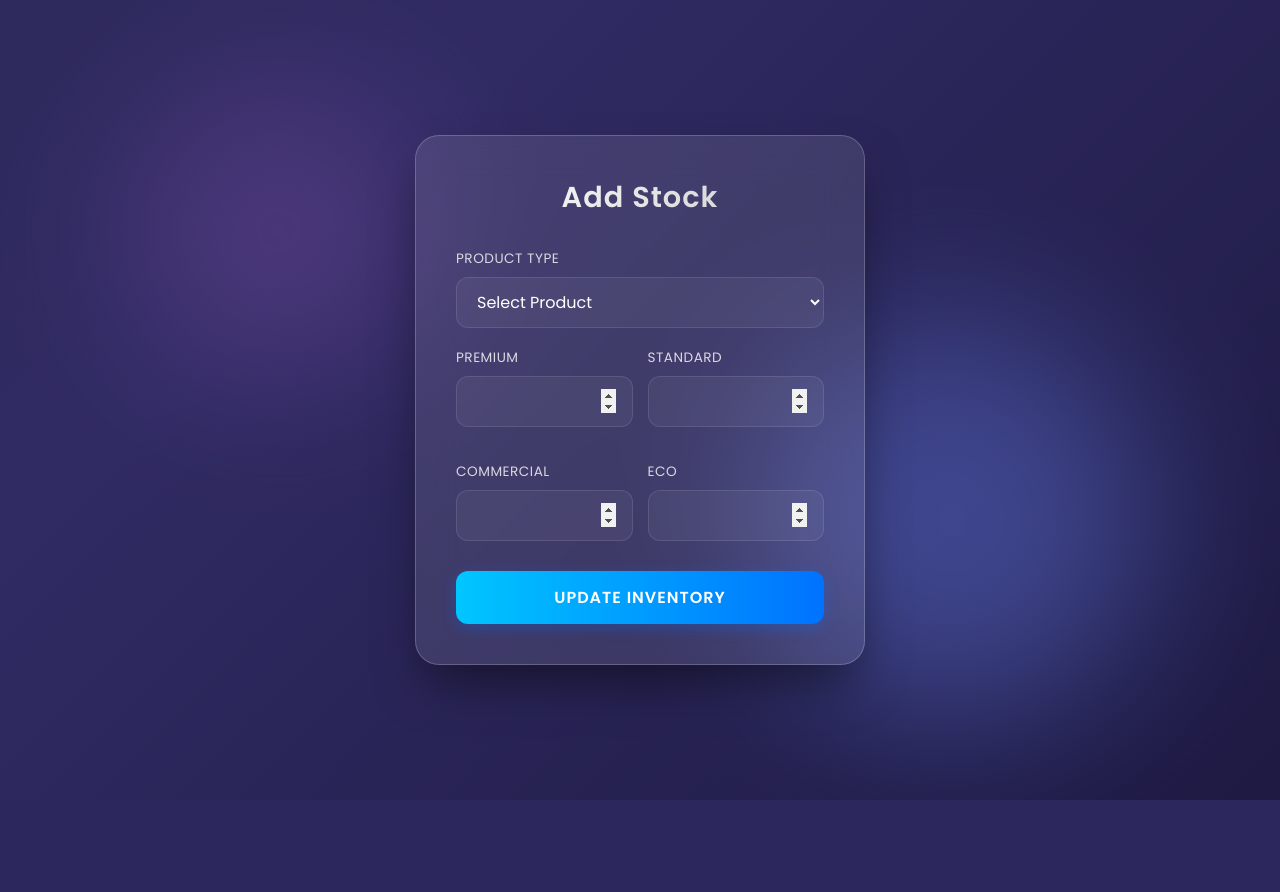
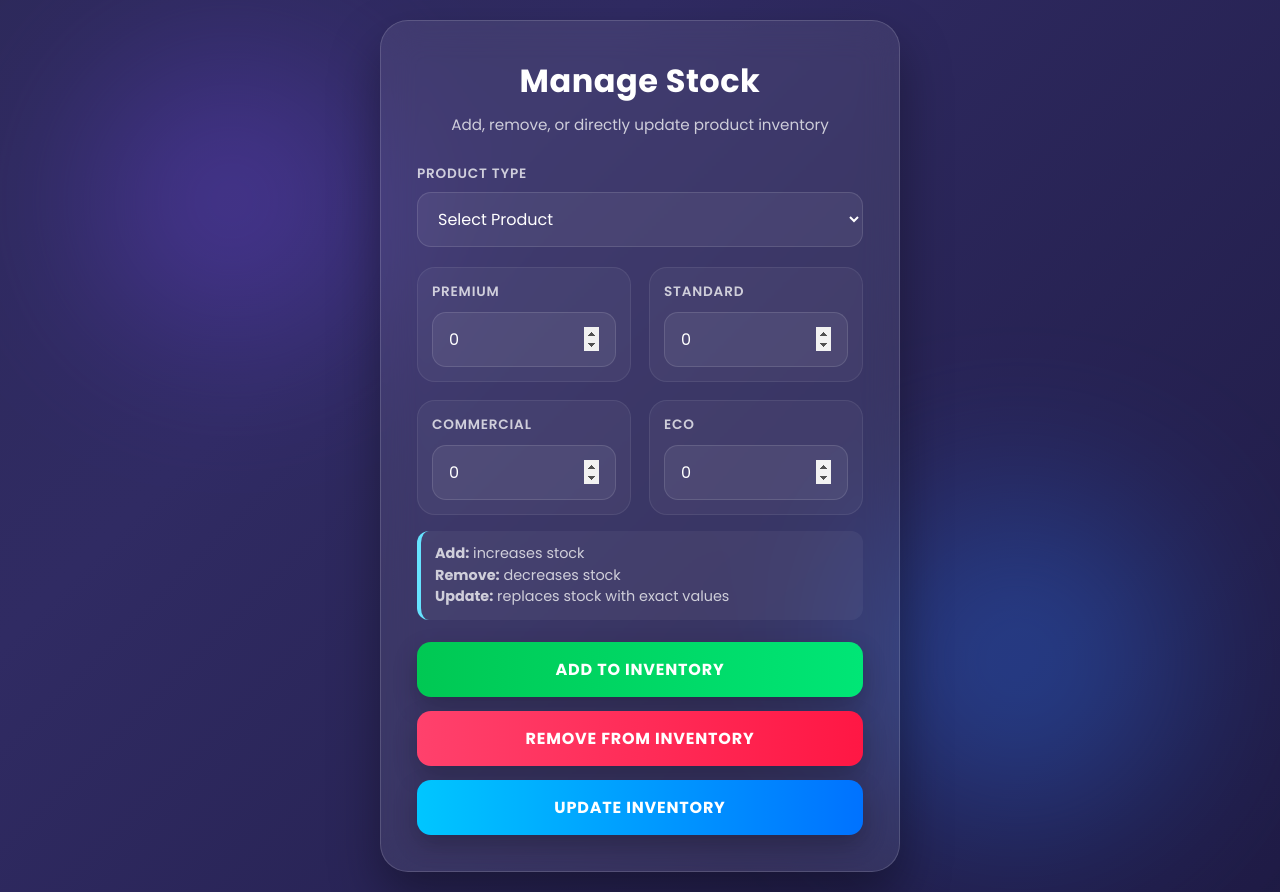
Before and after one commit to NamanAshani/Factory-Inventory-Managment-System, a Django app: page /stock/add_stock/ in a window 1280 px wide. Before the commit the page ends 800 px from the top, so only its background shows below. Run offline with Django 4.2, Linux system fonts and the light colour scheme; the visitor is signed in with stand-in values (Sample User, id 1); data that the repository does not hold is empty.

Commit message:
[fix]Stock and logistics

```diff
--- a/FactoryInventoryManagmentSystem/stock/views.py
+++ b/FactoryInventoryManagmentSystem/stock/views.py
@@ -1,3 +1,5 @@
+from django.contrib import messages
+
 from django.shortcuts import render,redirect
 from .models import Stock,Product
 from .forms import ProductForm
@@ -106,23 +108,51 @@ def add_product(request):
 @login_required(login_url="login")
 def add_stock(request):
     products = Product.objects.all()
+
     if request.method == "POST":
-        pro_id = request.POST.get('product')
+        pro_id = request.POST.get("product")
+        action = request.POST.get("action")
 
         if not pro_id:
-            return redirect('add_stock')
+            messages.error(request, "Please select a product.")
+            return redirect("add_stock")
+
+        if action not in ["add", "remove", "update"]:
+            messages.error(request, "Invalid action selected.")
+            return redirect("add_stock")
 
         stock, created = Stock.objects.get_or_create(product_id=pro_id)
 
-        stock.pre_quantity = int(request.POST.get('pre_quantity') or 0)
-        stock.std_quantity = int(request.POST.get('std_quantity') or 0)
-        stock.com_quantity = int(request.POST.get('com_quantity') or 0)
-        stock.eco_quantity = int(request.POST.get('eco_quantity') or 0)
+        pre_qty = int(request.POST.get("pre_quantity") or 0)
+        std_qty = int(request.POST.get("std_quantity") or 0)
+        com_qty = int(request.POST.get("com_quantity") or 0)
+        eco_qty = int(request.POST.get("eco_quantity") or 0)
+
+        if action == "add":
+            stock.pre_quantity += pre_qty
+            stock.std_quantity += std_qty
+            stock.com_quantity += com_qty
+            stock.eco_quantity += eco_qty
+            messages.success(request, "Stock added successfully.")
+
+        elif action == "remove":
+            stock.pre_quantity = max(0, stock.pre_quantity - pre_qty)
+            stock.std_quantity = max(0, stock.std_quantity - std_qty)
+            stock.com_quantity = max(0, stock.com_quantity - com_qty)
+            stock.eco_quantity = max(0, stock.eco_quantity - eco_qty)
+            messages.success(request, "Stock removed successfully.")
+
+        elif action == "update":
+            stock.pre_quantity = pre_qty
+            stock.std_quantity = std_qty
+            stock.com_quantity = com_qty
+            stock.eco_quantity = eco_qty
+            messages.success(request, "Stock updated successfully.")
 
         stock.save()
+        return redirect("add_stock")
 
-        return redirect('index')
-
+    return render(request, "Stock/add_stock.html", {"products": products})
 
 
     return render(request, 'Stock/add_stock.html', {'products': products})
--- a/FactoryInventoryManagmentSystem/templates/Stock/add_stock.html
+++ b/FactoryInventoryManagmentSystem/templates/Stock/add_stock.html
@@ -3,16 +3,25 @@
 <head>
     <meta charset="UTF-8">
     <meta name="viewport" content="width=device-width, initial-scale=1.0">
-    <title>Add Stock - Inventory Management</title>
-    <!-- Importing Poppins font -->
-    <link href="https://fonts.googleapis.com/css2?family=Poppins:wght@300;400;600&display=swap" rel="stylesheet">
+    <title>Manage Stock - Inventory Management</title>
+    <link href="https://fonts.googleapis.com/css2?family=Poppins:wght@300;400;500;600;700&display=swap" rel="stylesheet">
+
     <style>
         :root {
-            --primary-gradient: linear-gradient(135deg, #667eea 0%, #764ba2 100%);
-            --glass-bg: rgba(255, 255, 255, 0.1);
-            --glass-border: rgba(255, 255, 255, 0.2);
-            --accent-color: #00f2fe;
+            --glass-bg: rgba(255, 255, 255, 0.08);
+            --glass-border: rgba(255, 255, 255, 0.15);
             --text-color: #ffffff;
+            --muted-text: rgba(255, 255, 255, 0.75);
+
+            --input-bg: rgba(255, 255, 255, 0.06);
+            --input-border: rgba(255, 255, 255, 0.12);
+            --input-focus: #66e3ff;
+
+            --add-gradient: linear-gradient(90deg, #00c853, #00e676);
+            --remove-gradient: linear-gradient(90deg, #ff416c, #ff1744);
+            --update-gradient: linear-gradient(90deg, #00c6ff, #0072ff);
+
+            --shadow-dark: rgba(0, 0, 0, 0.35);
         }
 
         * {
@@ -27,13 +36,12 @@
             display: flex;
             justify-content: center;
             align-items: center;
-            background: #0f0c29;
-            /* Animated background gradient */
+            padding: 20px;
             background: linear-gradient(-45deg, #0f0c29, #302b63, #24243e, #1f1c2c);
             background-size: 400% 400%;
             animation: gradientBG 15s ease infinite;
-            padding: 20px;
             overflow-x: hidden;
+            position: relative;
         }
 
         @keyframes gradientBG {
@@ -42,52 +50,58 @@
             100% { background-position: 0% 50%; }
         }
 
-        /* Decorative Background Elements */
         .bg-circle {
             position: absolute;
             border-radius: 50%;
-            filter: blur(80px);
-            z-index: -1;
-            opacity: 0.4;
+            filter: blur(90px);
+            z-index: 0;
+            opacity: 0.35;
         }
+
         .circle-1 {
-            width: 300px;
-            height: 300px;
-            background: #764ba2;
-            top: 10%;
-            left: 10%;
+            width: 260px;
+            height: 260px;
+            background: #7c4dff;
+            top: 8%;
+            left: 8%;
         }
+
         .circle-2 {
-            width: 400px;
-            height: 400px;
-            background: #667eea;
-            bottom: 10%;
-            right: 10%;
+            width: 320px;
+            height: 320px;
+            background: #2979ff;
+            bottom: 8%;
+            right: 8%;
         }
 
         .container {
+            position: relative;
+            z-index: 1;
+            width: 100%;
+            max-width: 520px;
+            padding: 36px;
+            border-radius: 28px;
             background: var(--glass-bg);
-            backdrop-filter: blur(20px);
-            -webkit-backdrop-filter: blur(20px);
-            padding: 40px;
-            border-radius: 24px;
-            width: 100%;
-            max-width: 450px;
             border: 1px solid var(--glass-border);
-            box-shadow: 0 25px 50px -12px rgba(0, 0, 0, 0.5);
+            backdrop-filter: blur(18px);
+            -webkit-backdrop-filter: blur(18px);
+            box-shadow: 0 24px 50px var(--shadow-dark);
             color: var(--text-color);
-            transition: transform 0.3s ease;
         }
 
         h2 {
             text-align: center;
-            margin-bottom: 30px;
-            font-weight: 600;
-            font-size: 1.8rem;
-            letter-spacing: 1px;
-            background: linear-gradient(to right, #fff, #ccc);
-            -webkit-background-clip: text;
-            -webkit-text-fill-color: transparent;
+            margin-bottom: 8px;
+            font-size: 2rem;
+            font-weight: 700;
+            letter-spacing: 0.5px;
+        }
+
+        .subtitle {
+            text-align: center;
+            color: var(--muted-text);
+            font-size: 0.95rem;
+            margin-bottom: 28px;
         }
 
         .form-group {
@@ -98,109 +112,125 @@
             display: block;
             margin-bottom: 8px;
             font-size: 0.85rem;
-            font-weight: 400;
-            color: rgba(255, 255, 255, 0.8);
+            font-weight: 600;
+            color: var(--muted-text);
             text-transform: uppercase;
-            letter-spacing: 0.5px;
+            letter-spacing: 0.8px;
         }
 
-        .input-wrapper {
-            position: relative;
-        }
-
-        input, select {
+        select,
+        input[type="number"] {
             width: 100%;
-            padding: 12px 16px;
-            background: rgba(255, 255, 255, 0.05);
-            border: 1px solid rgba(255, 255, 255, 0.1);
-            border-radius: 12px;
+            padding: 14px 16px;
+            border-radius: 14px;
+            border: 1px solid var(--input-border);
+            background: var(--input-bg);
+            color: white;
+            font-size: 1rem;
             outline: none;
-            font-size: 1rem;
-            color: white;
             transition: all 0.3s ease;
         }
 
         select option {
-            background: #302b63;
+            background: #2f2858;
             color: white;
         }
 
-        input:focus, select:focus {
-            background: rgba(255, 255, 255, 0.1);
-            border-color: var(--accent-color);
-            box-shadow: 0 0 15px rgba(0, 242, 254, 0.2);
+        select:focus,
+        input[type="number"]:focus {
+            border-color: var(--input-focus);
+            box-shadow: 0 0 0 4px rgba(102, 227, 255, 0.12);
+            background: rgba(255, 255, 255, 0.10);
         }
 
-        /* Styling number inputs */
         input[type="number"]::-webkit-inner-spin-button,
         input[type="number"]::-webkit-outer-spin-button {
             opacity: 1;
-            cursor: pointer;
         }
 
         .grid-inputs {
             display: grid;
             grid-template-columns: 1fr 1fr;
-            gap: 15px;
+            gap: 18px;
+            margin-bottom: 8px;
         }
 
-        button {
+        .input-card {
+            background: rgba(255, 255, 255, 0.04);
+            border: 1px solid rgba(255, 255, 255, 0.08);
+            padding: 14px;
+            border-radius: 18px;
+        }
+
+        .input-card label {
+            margin-bottom: 10px;
+        }
+
+        .action-info {
+            margin: 16px 0 12px;
+            padding: 12px 14px;
+            border-left: 4px solid #66e3ff;
+            background: rgba(255, 255, 255, 0.05);
+            border-radius: 12px;
+            color: var(--muted-text);
+            font-size: 0.9rem;
+            line-height: 1.5;
+        }
+
+        .button-group {
+            display: flex;
+            flex-direction: column;
+            gap: 14px;
+            margin-top: 22px;
+        }
+
+        .btn {
             width: 100%;
-            padding: 14px;
-            margin-top: 10px;
+            padding: 15px 18px;
             border: none;
-            border-radius: 12px;
-            background: linear-gradient(90deg, #00c6ff, #0072ff);
+            border-radius: 14px;
             color: white;
             font-size: 1rem;
-            font-weight: 600;
+            font-weight: 700;
+            letter-spacing: 0.8px;
+            cursor: pointer;
+            transition: all 0.25s ease;
             text-transform: uppercase;
-            letter-spacing: 1px;
-            cursor: pointer;
-            transition: all 0.4s cubic-bezier(0.175, 0.885, 0.32, 1.275);
-            box-shadow: 0 4px 15px rgba(0, 114, 255, 0.3);
+            box-shadow: 0 10px 25px rgba(0, 0, 0, 0.22);
         }
 
-        button:hover {
-            transform: translateY(-3px);
-            box-shadow: 0 8px 25px rgba(0, 114, 255, 0.5);
-            filter: brightness(1.1);
+        .btn:hover {
+            transform: translateY(-2px);
+            filter: brightness(1.06);
         }
 
-        button:active {
+        .btn:active {
             transform: translateY(0);
         }
 
-        /* Toast notification styling (simulation) */
-        #message-box {
-            display: none;
-            position: fixed;
-            top: 20px;
-            right: 20px;
-            padding: 15px 25px;
-            background: #2ecc71;
-            color: white;
-            border-radius: 8px;
-            box-shadow: 0 4px 12px rgba(0,0,0,0.2);
-            z-index: 1000;
-            animation: slideIn 0.5s ease;
+        .btn-add {
+            background: var(--add-gradient);
         }
 
-        @keyframes slideIn {
-            from { transform: translateX(100%); opacity: 0; }
-            to { transform: translateX(0); opacity: 1; }
+        .btn-remove {
+            background: var(--remove-gradient);
         }
 
-        /* Responsive adjustments */
-        @media (max-width: 480px) {
+        .btn-update {
+            background: var(--update-gradient);
+        }
+
+        @media (max-width: 520px) {
             .container {
-                padding: 25px;
+                padding: 24px;
             }
+
             .grid-inputs {
                 grid-template-columns: 1fr;
             }
+
             h2 {
-                font-size: 1.5rem;
+                font-size: 1.7rem;
             }
         }
     </style>
@@ -210,68 +240,65 @@
     <div class="bg-circle circle-1"></div>
     <div class="bg-circle circle-2"></div>
 
-    <div id="message-box">Stock updated successfully!</div>
-
     <div class="container">
-        <h2>Add Stock</h2>
+        <h2>Manage Stock</h2>
+        <p class="subtitle">Add, remove, or directly update product inventory</p>
 
         <form method="POST">
             {% csrf_token %}
+
             <div class="form-group">
                 <label for="product">Product Type</label>
-                <select name="product">
-            <option value="">Select Product</option>
-            {% for product in products %}
-                    <option value="{{ product.pro_id }}" name="product">{{ product.pro_name }}</option>
-            {% endfor %}
-
-            </select>
+                <select name="product" id="product" required>
+                    <option value="">Select Product</option>
+                    {% for product in products %}
+                        <option value="{{ product.pro_id }}">{{ product.pro_name }}</option>
+                    {% endfor %}
+                </select>
             </div>
 
             <div class="grid-inputs">
-                <div class="form-group">
-                    <label>Premium</label>
-                    <input type="number" name="pre_quantity" >
+                <div class="input-card">
+                    <label for="pre_quantity">Premium</label>
+                    <input type="number" id="pre_quantity" name="pre_quantity" min="0" value="0">
                 </div>
 
-                <div class="form-group">
-                    <label>Standard</label>
-                    <input type="number" name="std_quantity">
+                <div class="input-card">
+                    <label for="std_quantity">Standard</label>
+                    <input type="number" id="std_quantity" name="std_quantity" min="0" value="0">
                 </div>
 
-                <div class="form-group">
-                    <label>Commercial</label>
-                    <input type="number" name="com_quantity">
+                <div class="input-card">
+                    <label for="com_quantity">Commercial</label>
+                    <input type="number" id="com_quantity" name="com_quantity" min="0" value="0">
                 </div>
 
-                <div class="form-group">
-                    <label>Eco</label>
-                    <input type="number" name="eco_quantity">
+                <div class="input-card">
+                    <label for="eco_quantity">Eco</label>
+                    <input type="number" id="eco_quantity" name="eco_quantity" min="0" value="0">
                 </div>
-
-
             </div>
 
-            <button type="submit">Update Inventory</button>
+            <div class="action-info">
+                <strong>Add:</strong> increases stock<br>
+                <strong>Remove:</strong> decreases stock<br>
+                <strong>Update:</strong> replaces stock with exact values
+            </div>
+
+            <div class="button-group">
+                <button type="submit" name="action" value="add" class="btn btn-add">
+                    Add to Inventory
+                </button>
+
+                <button type="submit" name="action" value="remove" class="btn btn-remove">
+                    Remove from Inventory
+                </button>
+
+                <button type="submit" name="action" value="update" class="btn btn-update">
+                    Update Inventory
+                </button>
+            </div>
         </form>
     </div>
-
-    {% comment %} <script>
-        document.getElementById('stockForm').addEventListener('submit', function(e) {
-            e.preventDefault();
-
-            // Show success message
-            const msg = document.getElementById('message-box');
-            msg.style.display = 'block';
-
-            // Hide after 3 seconds
-            setTimeout(() => {
-                msg.style.display = 'none';
-            }, 3000);
-
-            // You would typically handle form data here
-            console.log("Form Submitted Successfully");
-        });
-    </script> {% endcomment %}
 </body>
 </html>
--- a/FactoryInventoryManagmentSystem/templates/logistics/add_dispatch.html
+++ b/FactoryInventoryManagmentSystem/templates/logistics/add_dispatch.html
@@ -339,8 +339,8 @@
                 <div class="form-group">
                     <label>Status</label>
                     <select name="status" required>
-                        <option value="in-transit">In-Transit</option>
-                        <option value="delivered">Delivered</option>
+                        <option value="in-transit" name="in-transit">In-Transit</option>
+                        <option value="delivered" name="delivered">Delivered</option>
                     </select>
                 </div>
             </div>
```
Also changed, not shown: FactoryInventoryManagmentSystem/logistics/views.py (+25 -0 lines), FactoryInventoryManagmentSystem/templates/logistics/index.html (+39 -1 lines).
